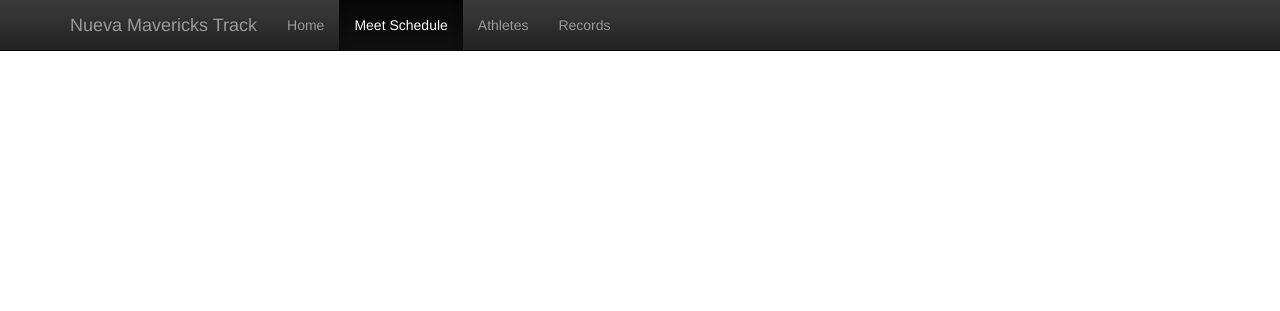
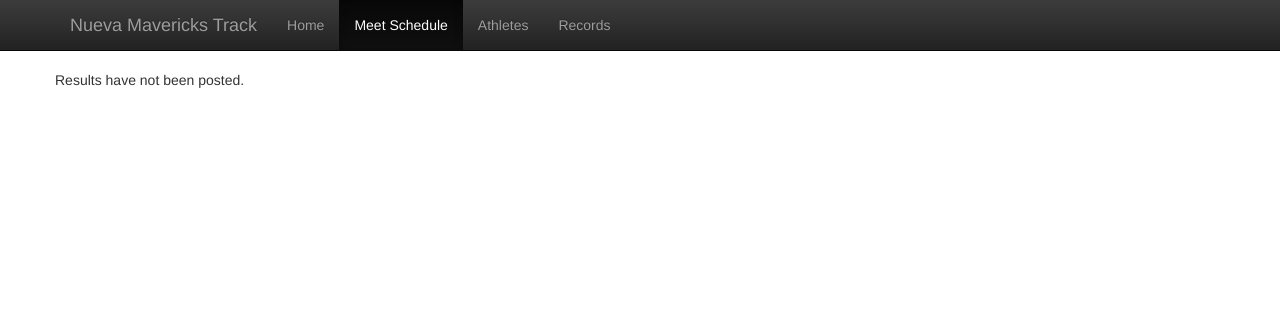
Before and after one commit to penpendisarapen/nueva_running, a PHP site: template views/Track/meetResults.twig in a window 1280 px wide. Shown: the top 311 px of the page. Run offline with PHP 8.4, Linux system fonts and the light colour scheme; the template is opened without the code that fills it, so the values that code supplies are empty; some libraries are stand-ins or nearby versions.

Commit message:
added default

```diff
--- a/views/Track/meetResults.twig
+++ b/views/Track/meetResults.twig
@@ -40,5 +40,6 @@
       </tbody>
     </table>
   {%  else %}
+    <div>Results have not been posted.</div>
   {% endfor %}
 {% endblock %}
```
